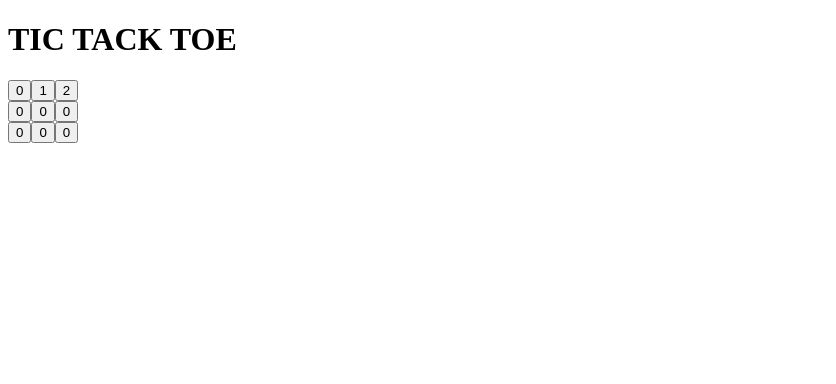
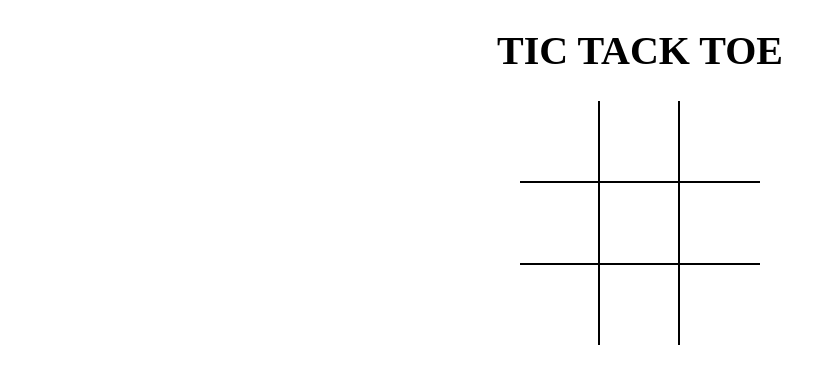
Before and after one commit to Abhitachi/tictactoe, a React (Vite) app: page / in a window 1280 px wide. Shown: the top 384 px of the page, without its empty margins (0-836 px from the left). Built offline with nearby package versions, Linux system fonts and the light colour scheme.

Commit message:
added style state and events

```diff
--- a/src/App.jsx
+++ b/src/App.jsx
@@ -1,9 +1,11 @@
-import React from "react";
-import Board from "./Components/Board";
+import React from 'react';
+import Board from './Components/Board';
+
+import './styles/root.scss';
 
 const App = () => {
   return (
-    <div>
+    <div className="app">
       <h1>TIC TACK TOE</h1>
       <Board />
     </div>
--- a/src/Components/Board.jsx
+++ b/src/Components/Board.jsx
@@ -1,26 +1,54 @@
-import React from "react";
-import Square from "./Square";
-import square from "./Square";
+import React, { useState } from 'react';
+import Square from './Square';
+import square from './Square';
 
 const Board = () => {
+  const [board, setBoard] = useState(Array(9).fill(null));
+  const [isXNext, setIsXNext] = useState(false);
+  console.log(board);
+
+  const handleSquareClick = position => {
+    if (board[position]) {
+      return;
+    }
+    setBoard(prev => {
+      return prev.map((square, pos) => {
+        if (pos === position) {
+          return isXNext ? 'X' : 'O';
+        }
+        return square;
+      });
+    });
+
+    setIsXNext(prev => !prev);
+  };
+
+  const renderSquare = position => {
+    return (
+      <Square
+        value={board[position]}
+        onClick={() => {
+          handleSquareClick(position);
+        }}
+      />
+    );
+  };
   return (
-    <div>
-      <div>
-        <Square value={0}>
-          <p>Hello Props Children</p>
-        </Square>
-        <Square value={1} />
-        <Square value={2} />
+    <div className="board">
+      <div className="board-row">
+        {renderSquare(0)}
+        {renderSquare(1)}
+        {renderSquare(2)}
       </div>
-      <div>
-        <Square value={0} />
-        <Square value={0} />
-        <Square value={0} />
+      <div className="board-row">
+        {renderSquare(3)}
+        {renderSquare(4)}
+        {renderSquare(5)}
       </div>
-      <div>
-        <Square value={0} />
-        <Square value={0} />
-        <Square value={0} />
+      <div className="board-row">
+        {renderSquare(6)}
+        {renderSquare(7)}
+        {renderSquare(8)}
       </div>
     </div>
   );
--- a/src/Components/Square.jsx
+++ b/src/Components/Square.jsx
@@ -1,8 +1,12 @@
-import React from "react";
+import React from 'react';
 
-const Square = ({ value }) => {
+const Square = ({ value, onClick }) => {
   //   console.log(props);
-  return <button type="button">{value}</button>;
+  return (
+    <button type="button" className="square" onClick={onClick}>
+      {value}
+    </button>
+  );
 };
 
 export default Square;
--- /dev/null
+++ b/src/styles/root.scss
@@ -0,0 +1,43 @@
+body {
+  padding: 0;
+  margin: 0;
+}
+
+button {
+  background: none;
+  border: none;
+  outline: none;
+  &:hover {
+    cursor: pointer;
+  }
+}
+
+.app {
+  font-size: 20px;
+  display: flex;
+  flex-direction: column;
+  align-items: center;
+}
+
+.board {
+  .board-row {
+    display: flex;
+    flex-direction: row;
+    border-bottom: 2px solid #000;
+    &:last-child {
+      border-bottom: none;
+    }
+    .square {
+      width: 80px;
+      height: 80px;
+      border-right: 2px solid #000;
+      font-size: 2.5rem;
+      padding: 0;
+      overflow: hidden;
+      transition: all 0.2s;
+      &:last-child {
+        border-right: none;
+      }
+    }
+  }
+}
```
Also changed, not shown: package.json (+5 -4 lines), src/styles/root.css (deleted), 1 other file (tests, documents, lock files or other folders).
